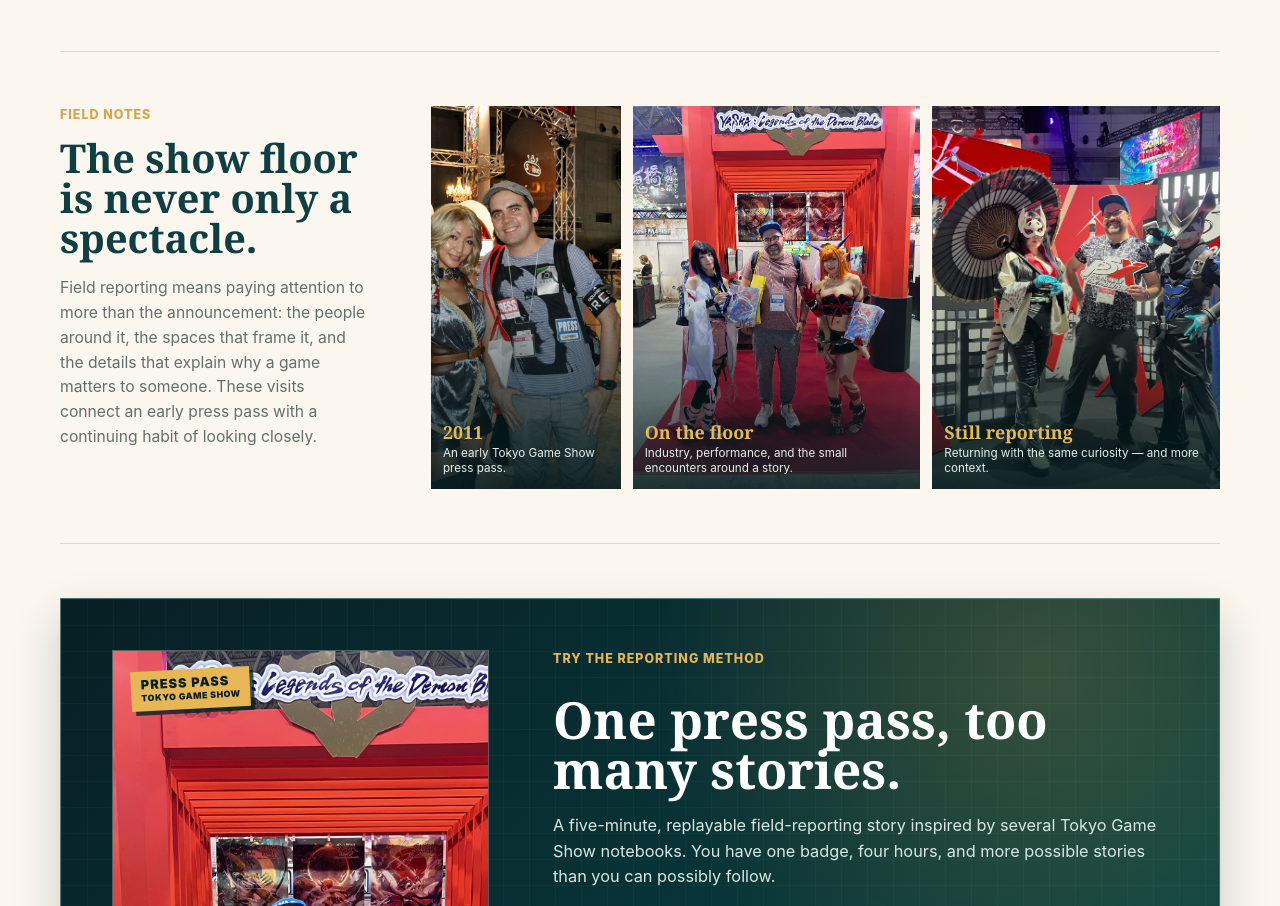
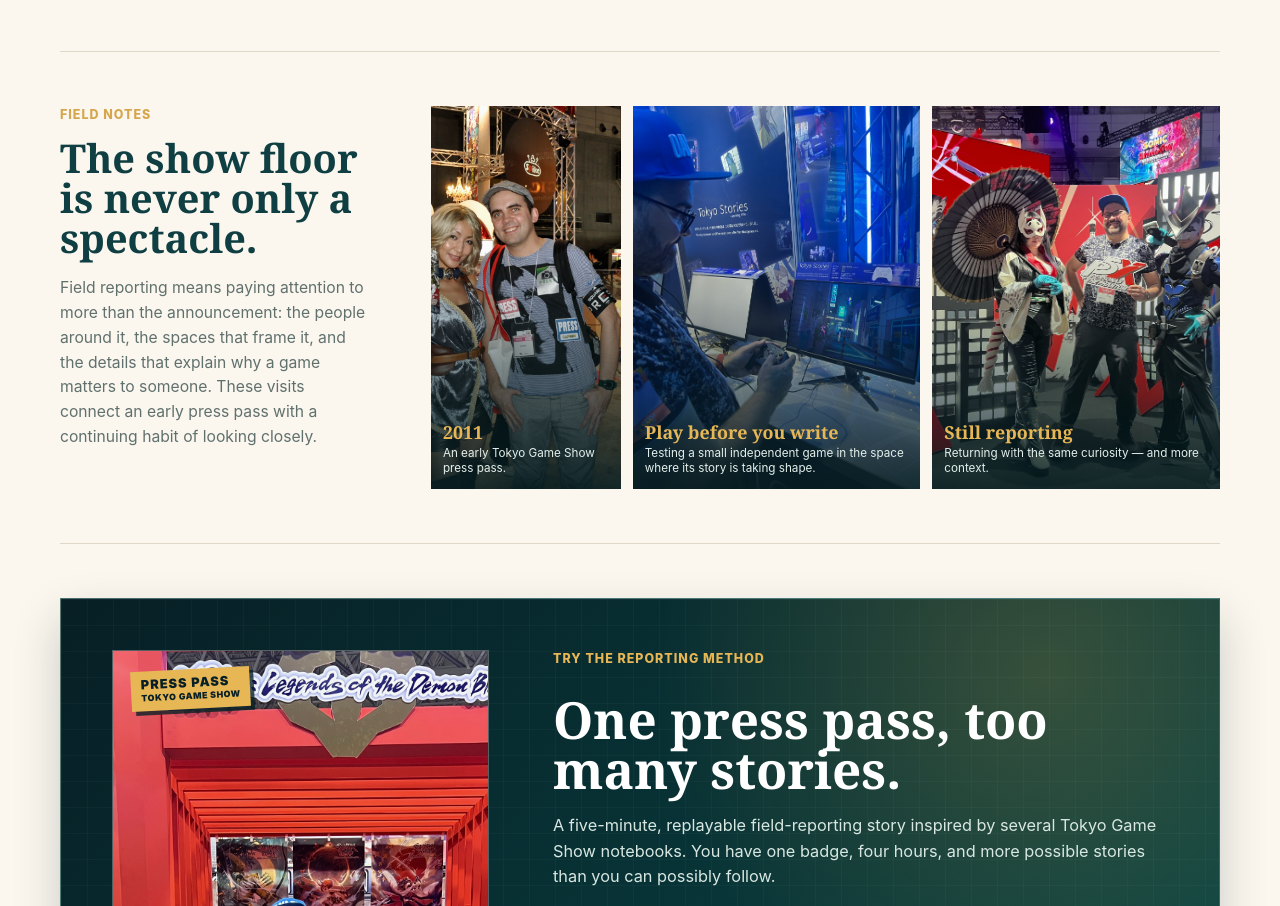
Before and after one commit to seishunamigo/michalmazur, a plain HTML site: page writing.html in a window 1280 px wide. Shown: the part 2769-3675 px from the top of the page. Drawn offline with Linux system fonts and the light colour scheme.

Commit message:
Add files via upload

```diff
--- a/writing.html
+++ b/writing.html
@@ -153,8 +153,8 @@
             <figcaption><strong>2011</strong><span>An early Tokyo Game Show press pass.</span></figcaption>
           </figure>
           <figure class="writing-field-note">
-            <img src="assets/writing/tokyo-game-show-2024-press.jpg" alt="Michal Mazur at a Tokyo Game Show booth, wearing a press badge." loading="lazy" decoding="async">
-            <figcaption><strong>On the floor</strong><span>Industry, performance, and the small encounters around a story.</span></figcaption>
+            <img src="assets/writing/tokyo-stories-playtest.jpg" alt="Michal Mazur testing the independent game Tokyo Stories at Tokyo Game Show." loading="lazy" decoding="async">
+            <figcaption><strong>Play before you write</strong><span>Testing a small independent game in the space where its story is taking shape.</span></figcaption>
           </figure>
           <figure class="writing-field-note">
             <img src="assets/writing/tokyo-game-show-persona.jpg" alt="Michal Mazur at the Persona 5 booth at Tokyo Game Show, wearing a press badge." loading="lazy" decoding="async">
@@ -175,8 +175,8 @@
             <figcaption><strong>2011</strong><span>Jedna z pierwszych akredytacji na Tokyo Game Show.</span></figcaption>
           </figure>
           <figure class="writing-field-note">
-            <img src="assets/writing/tokyo-game-show-2024-press.jpg" alt="Michał Mazur przy stoisku Tokyo Game Show z identyfikatorem prasowym." loading="lazy" decoding="async">
-            <figcaption><strong>Na terenie targów</strong><span>Branża, performans i drobne spotkania wokół opowieści.</span></figcaption>
+            <img src="assets/writing/tokyo-stories-playtest.jpg" alt="Michał Mazur testujący niezależną grę Tokyo Stories na Tokyo Game Show." loading="lazy" decoding="async">
+            <figcaption><strong>Najpierw zagraj</strong><span>Testowanie małej gry niezależnej w miejscu, w którym rodzi się jej historia.</span></figcaption>
           </figure>
           <figure class="writing-field-note">
             <img src="assets/writing/tokyo-game-show-persona.jpg" alt="Michał Mazur przy stoisku Persona 5 na Tokyo Game Show, z identyfikatorem prasowym." loading="lazy" decoding="async">
```
Also changed, not shown: assets/writing/tokyo-stories-playtest.jpg (added).
